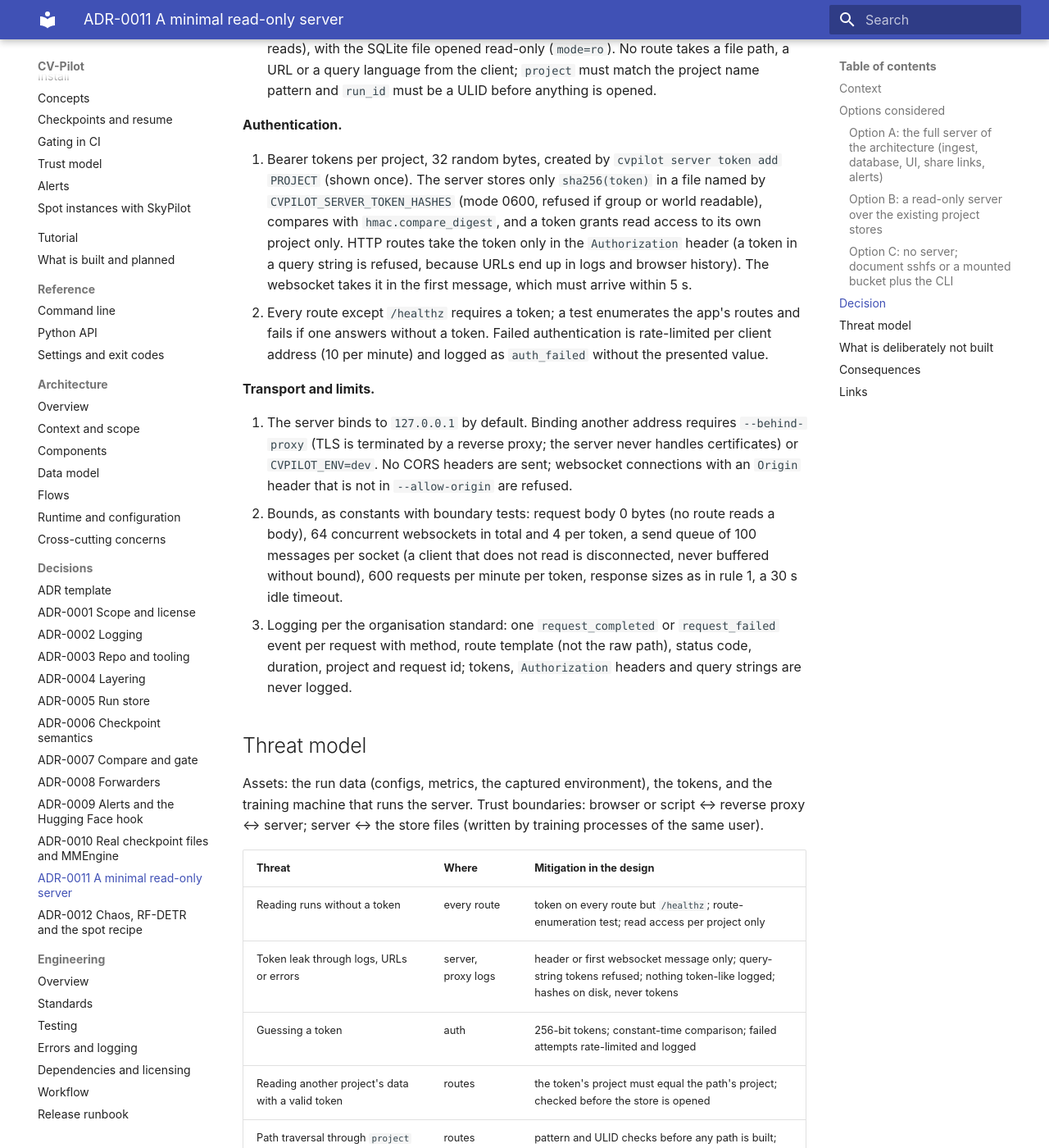
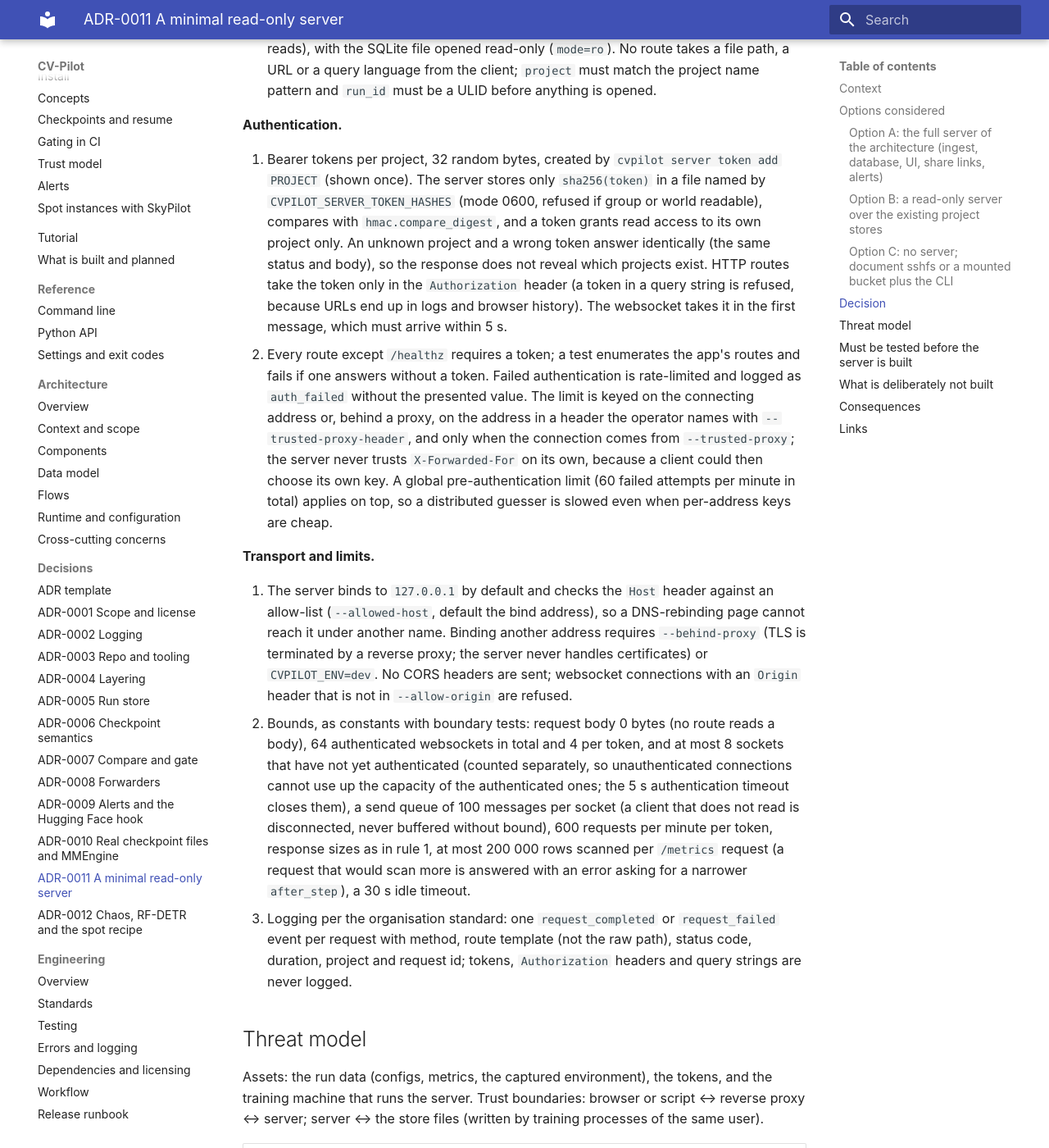
Before and after one commit to B4teShai/CV-Pilot, an MkDocs documentation site: the page built from docs/adr/0011-minimal-read-only-server.md, in a window 1280 px wide and 1400 px high, scrolled down 2037 px. Shown: the whole window at 82% size. Built offline with MkDocs 1.6.1 and Material for MkDocs 9.7.7, drawn with Linux system fonts in a browser that asks for light colours; some of the changed text lies outside the part shown.

Commit message:
docs: ADR-0011 adds rate-limit keys, pre-auth caps, Host check and a must-test list
The review of the design found gaps: a rate limit with no trusted source
for the client address, pre-authentication sockets sharing capacity with
authenticated ones, no Host allow-list against DNS rebinding, a different
answer for an unknown project than for a bad token, an unbounded number of
rows scanned per metrics request, and a config served on the claim that it
is redacted when redaction is by key name only. The ADR now fixes each, serves
only an allow-list of config fields, and lists what must be tested before the
server is built, including mode=ro on a WAL database on a read-only mount.

```diff
--- a/docs/adr/0011-minimal-read-only-server.md
+++ b/docs/adr/0011-minimal-read-only-server.md
@@ -57,7 +57,8 @@ rules:
 
 1. Read-only routes, JSON only, versioned under `/api/v1`: `GET /api/v1/projects/{project}/runs`
    (the `runs list` columns, paged, at most 200 per page), `GET /api/v1/projects/{project}/runs/{run_id}`
-   (the `runs show` fields: status, task, timestamps, config as stored (already redacted), metric
+   (the `runs show` fields: status, task, timestamps, an allow-listed subset of the config (see
+   the threat model), metric
    keys with point counts and step range, snapshot ids), and
    `GET /api/v1/projects/{project}/runs/{run_id}/metrics?key=...&after_step=...` (points of up to 20
    keys, at most 10 000 points per response). `GET /healthz` is the only unauthenticated route and
@@ -77,23 +78,33 @@ rules:
 4. Bearer tokens per project, 32 random bytes, created by `cvpilot server token add PROJECT` (shown
    once). The server stores only `sha256(token)` in a file named by `CVPILOT_SERVER_TOKEN_HASHES`
    (mode 0600, refused if group or world readable), compares with `hmac.compare_digest`, and a
-   token grants read access to its own project only. HTTP routes take the token only in the
+   token grants read access to its own project only. An unknown project and a wrong token answer
+   identically (the same status and body), so the response does not reveal which projects exist. HTTP routes take the token only in the
    `Authorization` header (a token in a query string is refused, because URLs end up in logs and
    browser history). The websocket takes it in the first message, which must arrive within 5 s.
 5. Every route except `/healthz` requires a token; a test enumerates the app's routes and fails if one
-   answers without a token. Failed authentication is rate-limited per client address (10 per minute)
-   and logged as `auth_failed` without the presented value.
+   answers without a token. Failed authentication is rate-limited and logged as `auth_failed` without the
+   presented value. The limit is keyed on the connecting address or, behind a proxy, on the address in
+   a header the operator names with `--trusted-proxy-header`, and only when the connection comes from
+   `--trusted-proxy`; the server never trusts `X-Forwarded-For` on its own, because a client could
+   then choose its own key. A global pre-authentication limit (60 failed attempts per minute in total)
+   applies on top, so a distributed guesser is slowed even when per-address keys are cheap.
 
 **Transport and limits.**
 
-6. The server binds to `127.0.0.1` by default. Binding another address requires
+6. The server binds to `127.0.0.1` by default and checks the `Host` header against an allow-list
+   (`--allowed-host`, default the bind address), so a DNS-rebinding page cannot reach it under another
+   name. Binding another address requires
    `--behind-proxy` (TLS is terminated by a reverse proxy; the server never handles certificates) or
    `CVPILOT_ENV=dev`. No CORS headers are sent; websocket connections with an `Origin` header that is
    not in `--allow-origin` are refused.
 7. Bounds, as constants with boundary tests: request body 0 bytes (no route reads a body), 64
-   concurrent websockets in total and 4 per token, a send queue of 100 messages per socket (a client
+   authenticated websockets in total and 4 per token, and at most 8 sockets that have not yet
+   authenticated (counted separately, so unauthenticated connections cannot use up the capacity of the
+   authenticated ones; the 5 s authentication timeout closes them), a send queue of 100 messages per socket (a client
    that does not read is disconnected, never buffered without bound), 600 requests per minute per
-   token, response sizes as in rule 1, a 30 s idle timeout.
+   token, response sizes as in rule 1, at most 200 000 rows scanned per `/metrics` request (a request that
+   would scan more is answered with an error asking for a narrower `after_step`), a 30 s idle timeout.
 8. Logging per the organisation standard: one `request_completed` or `request_failed` event per
    request with method, route template (not the raw path), status code, duration, project and request
    id; tokens, `Authorization` headers and query strings are never logged.
@@ -111,7 +122,10 @@ machine that runs the server. Trust boundaries: browser or script ↔ reverse pr
 | Guessing a token | auth | 256-bit tokens; constant-time comparison; failed attempts rate-limited and logged |
 | Reading another project's data with a valid token | routes | the token's project must equal the path's project; checked before the store is opened |
 | Path traversal through `project` or `run_id` | routes | pattern and ULID checks before any path is built; the store resolves and contains every path (ADR-0005) |
-| Data the store must not reveal (diffs, command lines with secrets, checkpoint files) | run detail | the git diff, the stored command line and every file (artifacts, checkpoints) are not served at all; the config is served as stored, which is already redacted by key |
+| Data the store must not reveal (diffs, command lines with secrets, checkpoint files) | run detail | the git diff, the stored command line and every file (artifacts, checkpoints) are not served at all; the stored config is redacted by key name only, which is best effort: a secret under an innocent key name, or inside a string, is not caught, so the server serves only an allow-list of config fields (`CVPILOT_SERVER_CONFIG_FIELDS`, default none: the run detail then has no config) |
+| DNS rebinding and host confusion | browser | `Host` allow-list; no CORS; an unknown project and a bad token answer identically |
+| Pre-authentication resource use | websocket and HTTP | pre-authentication sockets counted separately and capped at 8, a 5 s authentication timeout, a global failed-attempt limit, rate limits keyed on a trusted-proxy address only |
+| One request scanning the whole metrics table | `/metrics` | at most 200 000 rows scanned per request, 20 keys, 10 000 points returned |
 | Denial of service: many sockets, slow readers, huge pages | server | the limits of rule 7; one store poll per run per second however many viewers |
 | The server disturbing training (locks, writes) | store | read-only connection, no writes, WAL readers do not block the writer; polling at most once per second |
 | Cross-site use from a browser (CSRF, other origins) | browser | no cookies (bearer tokens), no CORS, origin check on websockets, no state-changing route exists |
@@ -122,6 +136,21 @@ machine that runs the server. Trust boundaries: browser or script ↔ reverse pr
 Out of the model: a host where the attacker can already read the store files (they can read the
 data directly), and a proxy misconfigured to strip TLS.
 
+## Must be tested before the server is built
+
+- **`mode=ro` on a WAL database.** A read-only connection to a database in WAL mode needs the `-shm`
+  file (and `-wal`) to exist or to be creatable in the directory. It was exercised for the checkpoint
+  lookups of a finished run on a writable local disk only; it must be tested on a read-only mount, on
+  a network file system and while a training process is writing before the server relies on it. If it
+  fails there, the server must refuse to start with a clear message, not fall back to a read-write
+  connection.
+- Rate limiting behind a proxy: that the key is the address the proxy supplies and that a
+  client-supplied `X-Forwarded-For` changes nothing.
+- The pre-authentication socket cap and the global failed-attempt limit under a flood.
+- That an unknown project and a wrong token give byte-identical responses.
+- That the config allow-list drops everything else, nested keys included.
+- The rows-scanned cap on a metrics table with the maximum number of keys.
+
 ## What is deliberately not built
 
 - Any write API: no ingest, no run creation, no status changes, no baseline pins, no deletes.
@@ -129,6 +158,9 @@ data directly), and a proxy misconfigured to strip TLS.
 - A database of the server's own, migrations, Postgres.
 - Web pages (htmx or other); the API is JSON and a separate viewer can be built on it later.
 - Share links, users, roles, SSO, token expiry and rotation beyond adding and removing a hash line.
+- Serving the run config by default, and any claim that stored configs hold no secrets: redaction is
+  by key name and best effort.
+- Trusting `X-Forwarded-For` or any other client-supplied address.
 - Server-side alerts and Telegram or Slack commands; alerts stay in the training process (ADR-0009).
 - Serving files: artifacts, checkpoints, reports, the git diff, the reproduction script.
 - `gate --from-server`; CI keeps reading a store or a checked-out copy.
```
